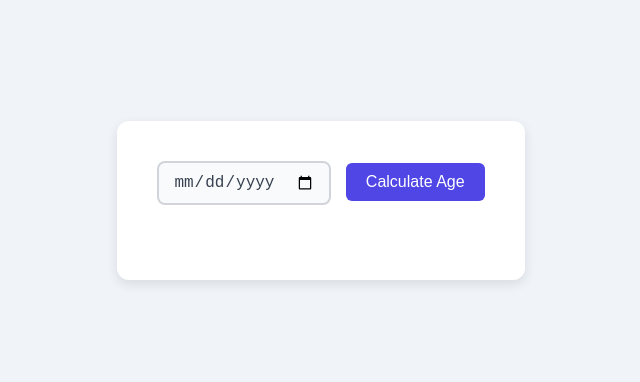
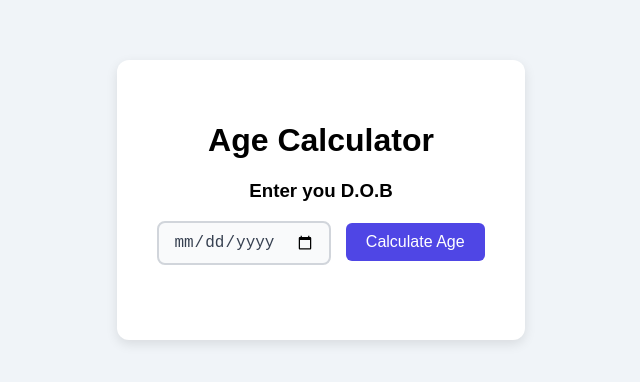
Before and after one commit to Dim-Favour/Age-Calculator, a plain HTML site: page index.html in a window 1280 px wide. Shown: the part 200-582 px from the top of the page, without its empty margins (319-959 px from the left). Drawn offline with Linux system fonts and the light colour scheme.

Commit message:
said smth different

```diff
--- a/index.html
+++ b/index.html
@@ -7,7 +7,9 @@
     <link rel="stylesheet" href="index.css">
 </head>
 <body>
-    <div class="age">
+  <div class="age">
+      <h1>Age Calculator</h1>
+      <h3>Enter you D.O.B</h3>
         <input type="date" id="Calculator">
         <button id="calc">Calculate Age</button>
         <p id="result"></p>
```
